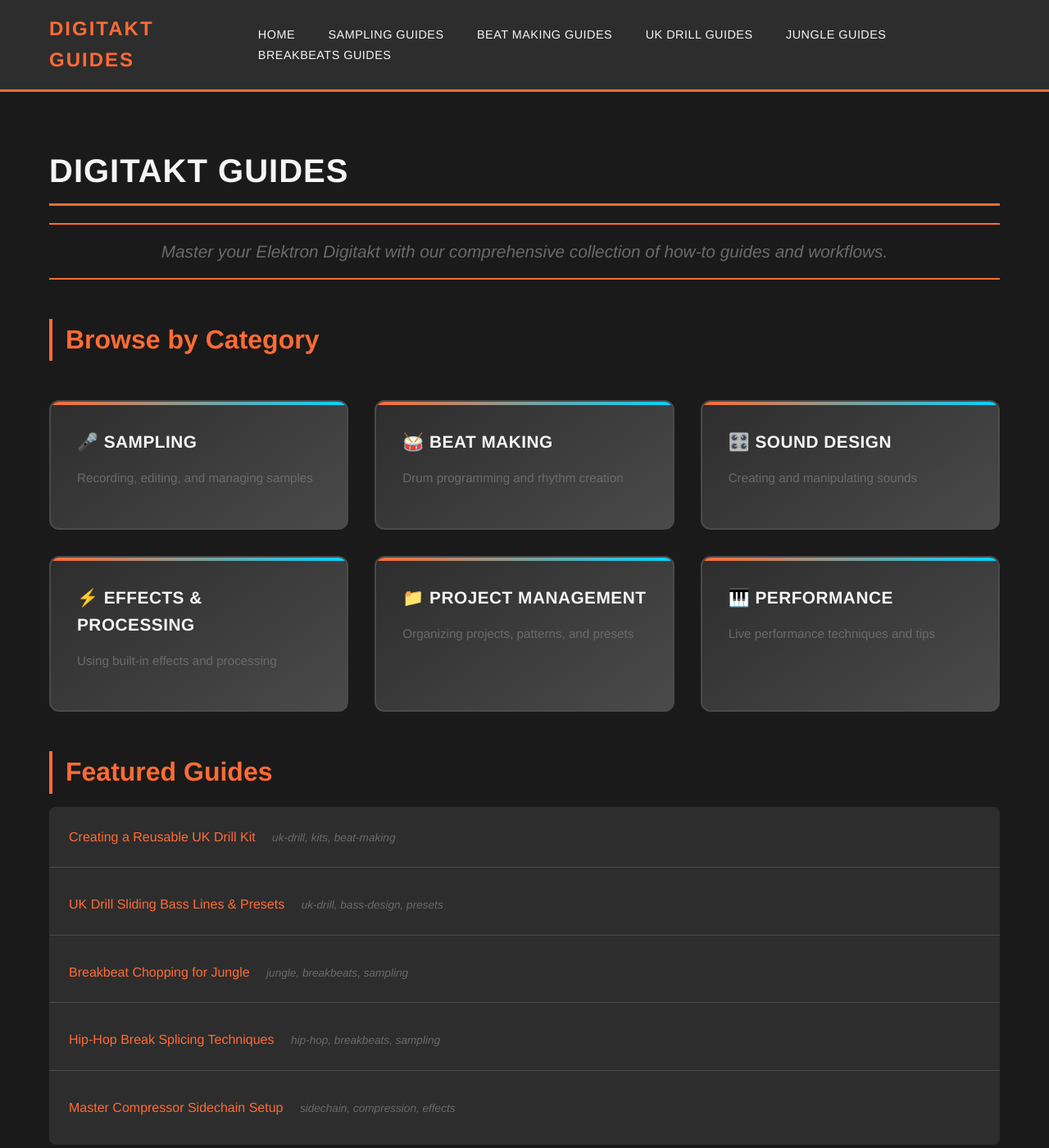
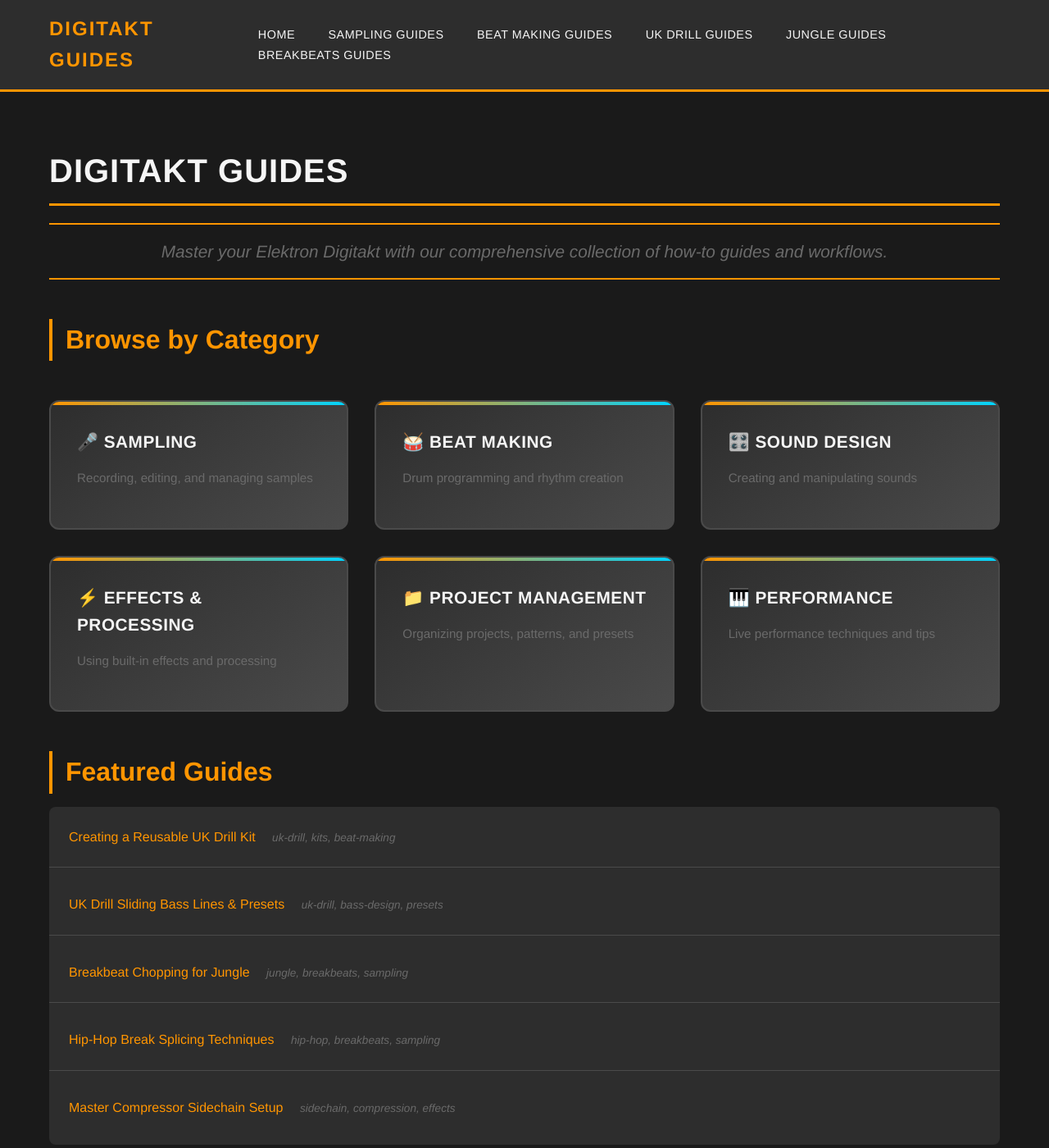
Before and after one commit to saman-mb/saman-music-blog, a Jekyll site: the page built from index.md, in a window 1280 px wide and 1400 px high. Shown: the whole window at 82% size. Built offline with Jekyll 4.4.1, drawn with Linux system fonts in a browser that asks for light colours; some of the changed text lies outside the part shown.

Commit message:
made the organge more yellow

```diff
--- a/_includes/footer.html
+++ b/_includes/footer.html
@@ -1,30 +1,33 @@
-<footer class="site-footer h-card">
-  <data class="u-url" href="{{ "/" | relative_url }}"></data>
+<footer class="site-footer">
+  <div class="wrapper">
+    <div class="footer-content">
+      <div class="footer-section">
+        <h3>{{ site.title | escape }}</h3>
+        <p>{{ site.description | escape }}</p>
+      </div>
 
-  <div class="wrapper">
-    <div class="footer-col-wrapper">
-      <div class="footer-col">
-        <p class="feed-subscribe">
-          <a href="{{ 'feed.xml' | relative_url }}">
-            <svg class="svg-icon orange">
-              <use xlink:href="{{ 'assets/minima-social-icons.svg#rss' | relative_url }}"></use>
-            </svg><span>Subscribe</span>
-          </a>
-        </p>
-        <ul class="contact-list">
-          <li class="p-name">{{ site.title | escape }}</li>
-          <li><a class="u-email" href="mailto:{{ site.email }}">{{ site.email }}</a></li>
+      <div class="footer-section">
+        <h3>Quick Links</h3>
+        <ul class="footer-links">
+          <li><a href="{{ "/" | relative_url }}">Home</a></li>
+          <li><a href="{{ "/sampling/" | relative_url }}">Sampling</a></li>
+          <li><a href="{{ "/beat-making/" | relative_url }}">Beat Making</a></li>
+          <li><a href="{{ "/tags/uk-drill/" | relative_url }}">UK Drill</a></li>
         </ul>
       </div>
-      <div class="footer-col">
-        <p>{{ site.description | escape }}</p>
+
+      <div class="footer-section">
+        <h3>Resources</h3>
+        <ul class="footer-links">
+          <li><a href="{{ "/CONTRIBUTING.html" | relative_url }}">Contributing</a></li>
+          <li><a href="{{ 'feed.xml' | relative_url }}">RSS Feed</a></li>
+          <li><a href="https://github.com">GitHub</a></li>
+        </ul>
       </div>
     </div>
 
-    <div class="social-links">
-      {%- include social.html -%}
+    <div class="footer-bottom">
+      <p>&copy; {{ site.time | date: "%Y" }} {{ site.title }}. Made for Digitakt producers worldwide.</p>
     </div>
-
   </div>
-
 </footer>
--- /dev/null
+++ b/_includes/social.html
@@ -0,0 +1,2 @@
+<!-- Social media links placeholder -->
+<!-- Add your social media links here if needed -->
--- a/assets/css/style.scss
+++ b/assets/css/style.scss
@@ -10,9 +10,9 @@
   --digitakt-dark-grey: #2d2d2d;
   --digitakt-medium-grey: #4a4a4a;
   --digitakt-light-grey: #6a6a6a;
-  --digitakt-orange: #ff6b35;
-  --digitakt-orange-hover: #e55a2b;
-  --digitakt-orange-light: #ff8866;
+  --digitakt-orange: #ff9500;
+  --digitakt-orange-hover: #e6850e;
+  --digitakt-orange-light: #ffaa33;
   --digitakt-white: #f5f5f5;
   --digitakt-accent: #00d4ff;
 }
@@ -209,9 +209,62 @@ li {
 /* Footer */
 .site-footer {
   background-color: var(--digitakt-dark-grey);
-  border-top: 2px solid var(--digitakt-orange);
-  padding: 2rem 0;
+  border-top: 3px solid var(--digitakt-orange);
+  padding: 3rem 0 1rem;
   color: var(--digitakt-light-grey);
+  margin-top: 4rem;
+}
+
+.footer-content {
+  display: grid;
+  grid-template-columns: repeat(auto-fit, minmax(250px, 1fr));
+  gap: 2rem;
+  margin-bottom: 2rem;
+}
+
+.footer-section h3 {
+  color: var(--digitakt-orange);
+  text-transform: uppercase;
+  letter-spacing: 1px;
+  font-size: 1rem;
+  margin-bottom: 1rem;
+  border-bottom: 2px solid var(--digitakt-medium-grey);
+  padding-bottom: 0.5rem;
+}
+
+.footer-links {
+  list-style: none;
+  padding: 0;
+  margin: 0;
+}
+
+.footer-links li {
+  margin-bottom: 0.5rem;
+}
+
+.footer-links a {
+  color: var(--digitakt-light-grey);
+  text-decoration: none;
+  transition: color 0.2s ease;
+  padding: 0.2rem 0;
+  display: block;
+}
+
+.footer-links a:hover {
+  color: var(--digitakt-orange);
+  text-decoration: none;
+}
+
+.footer-bottom {
+  border-top: 1px solid var(--digitakt-medium-grey);
+  padding-top: 1rem;
+  text-align: center;
+}
+
+.footer-bottom p {
+  color: var(--digitakt-light-grey);
+  font-size: 0.9rem;
+  margin: 0;
 }
 
 /* Custom styles for Digitakt Guides */
```
